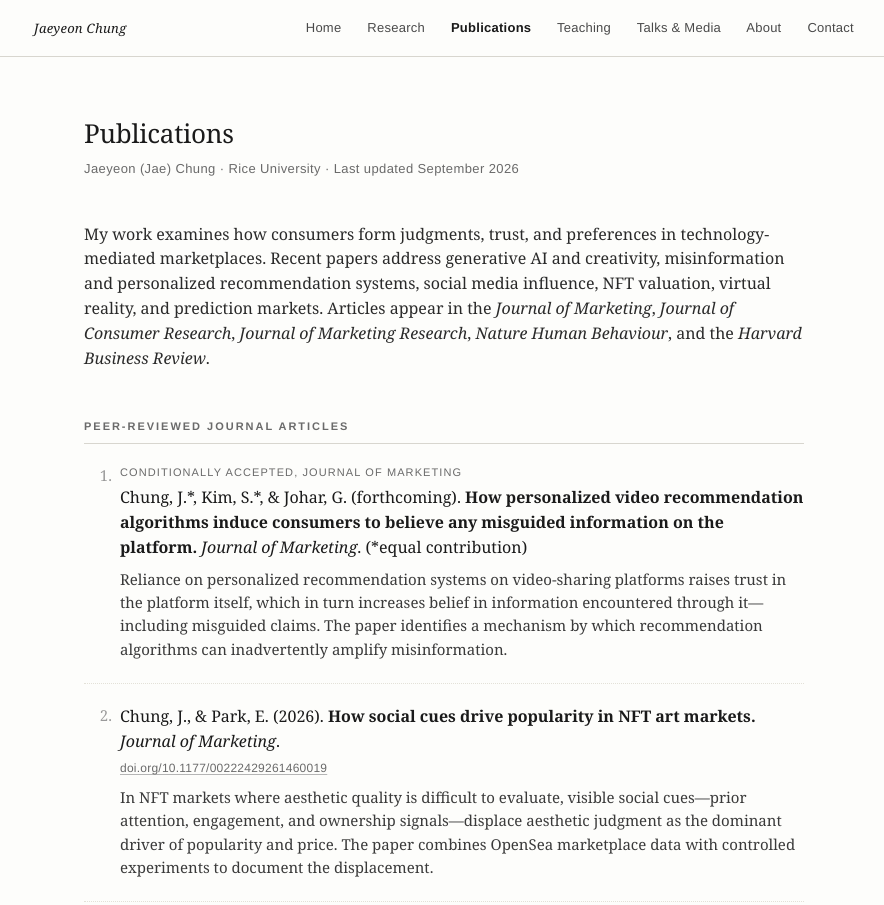
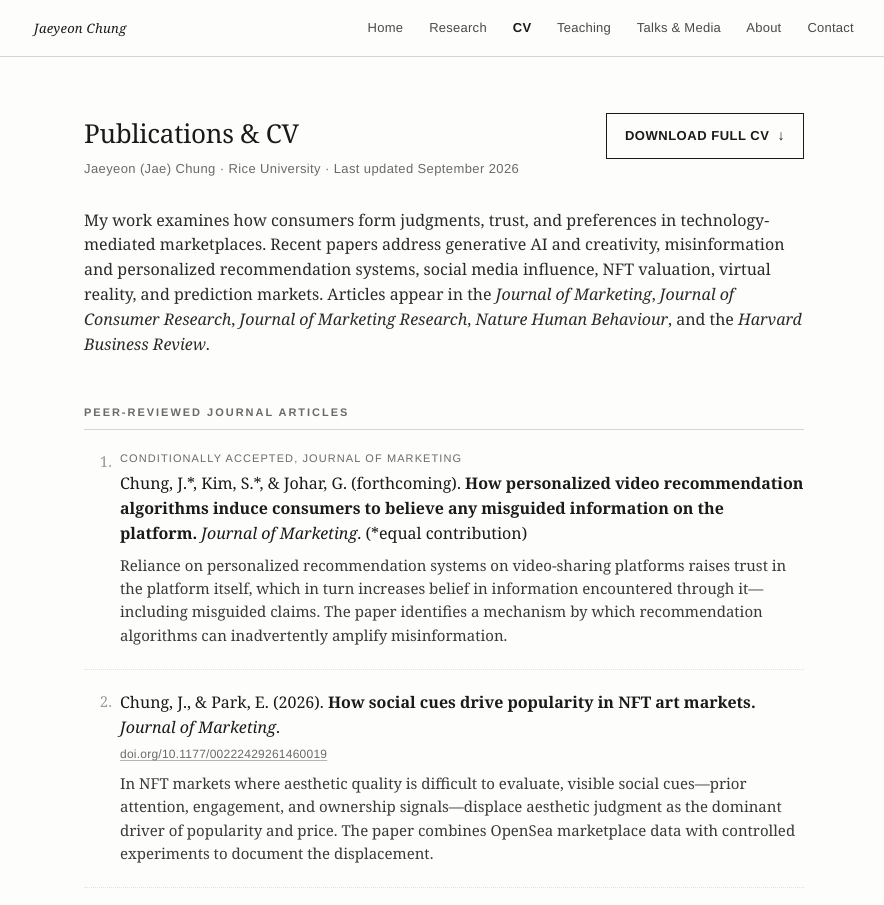
Before and after one commit to blessingmay1/jaechung, a plain HTML site: page publications.html in a window 1280 px wide. Shown: the top 905 px of the page, without its empty margins (196-1080 px from the left). Drawn offline with Linux system fonts and the light colour scheme.

Commit message:
Update publications.html

```diff
--- a/publications.html
+++ b/publications.html
@@ -44,6 +44,14 @@
     margin: 0 auto;
     padding: 56px 40px 72px;
   }
+  .page-head {
+    display: flex;
+    justify-content: space-between;
+    align-items: flex-start;
+    gap: 24px;
+    margin-bottom: 28px;
+  }
+  .page-head .title-block { flex: 1; }
   h1 {
     font-size: 26px;
     font-weight: normal;
@@ -54,9 +62,31 @@
     font-family: Helvetica, Arial, sans-serif;
     font-size: 13px;
     color: #6a6a6a;
-    margin-bottom: 42px;
     letter-spacing: 0.03em;
   }
+  .cv-download {
+    display: inline-flex;
+    align-items: center;
+    gap: 8px;
+    font-family: Helvetica, Arial, sans-serif;
+    font-size: 13px;
+    font-weight: 600;
+    color: #1a1a1a;
+    background: #fdfdfb;
+    border: 1.5px solid #1a1a1a;
+    padding: 11px 18px;
+    text-decoration: none;
+    letter-spacing: 0.04em;
+    text-transform: uppercase;
+    white-space: nowrap;
+    transition: all 0.15s ease;
+  }
+  .cv-download:hover {
+    background: #1a1a1a;
+    color: #fdfdfb;
+    text-decoration: none;
+  }
+  .cv-download .arrow { font-size: 14px; }
   .intro {
     font-size: 16px;
     color: #2a2a2a;
@@ -145,6 +175,8 @@
     nav a { margin-right: 14px; font-size: 12px; }
     main { padding: 36px 20px 48px; }
     h1 { font-size: 23px; }
+    .page-head { flex-direction: column; align-items: stretch; gap: 16px; }
+    .cv-download { align-self: flex-start; }
   }
 </style>
 </head>
@@ -156,7 +188,7 @@
     <div>
       <a href="https://jaechung.org/">Home</a>
       <a href="https://jaechung.org/research">Research</a>
-      <a href="https://jaechung.org/publications" class="here">Publications</a>
+      <a href="https://jaechung.org/publications" class="here">CV</a>
       <a href="https://jaechung.org/teaching">Teaching</a>
       <a href="https://jaechung.org/highlights">Talks &amp; Media</a>
       <a href="https://jaechung.org/about">About</a>
@@ -167,8 +199,15 @@
 
 <main>
 
-<h1>Publications</h1>
-<div class="sub">Jaeyeon (Jae) Chung &middot; Rice University &middot; Last updated September 2026</div>
+<div class="page-head">
+  <div class="title-block">
+    <h1>Publications &amp; CV</h1>
+    <div class="sub">Jaeyeon (Jae) Chung &middot; Rice University &middot; Last updated September 2026</div>
+  </div>
+  <a class="cv-download" href="https://jaechung.org/assets/Jaeyeon_Chung_CV.pdf" target="_blank" rel="noopener">
+    Download Full CV <span class="arrow">↓</span>
+  </a>
+</div>
 
 <p class="intro">
   My work examines how consumers form judgments, trust, and preferences in technology-mediated marketplaces. Recent papers address generative AI and creativity, misinformation and personalized recommendation systems, social media influence, NFT valuation, virtual reality, and prediction markets. Articles appear in the <em>Journal of Marketing</em>, <em>Journal of Consumer Research</em>, <em>Journal of Marketing Research</em>, <em>Nature Human Behaviour</em>, and the <em>Harvard Business Review</em>.
@@ -203,6 +242,9 @@
       Lee, B.*, &amp; Chung, J.* (2025). <span class="title">Reply to: ChatGPT decreases idea diversity in brainstorming.</span> <span class="venue">Nature Human Behaviour</span>. (*equal contribution)
     </div>
     <div class="note"><a href="https://doi.org/10.1038/s41562-025-02195-5">doi.org/10.1038/s41562-025-02195-5</a></div>
+    <div class="summary">
+      An engaged scholarly exchange on what creativity actually means. We argue that idea diversity and creative-thinking output are two distinct constructs: ChatGPT may reduce the raw count of unique ideas in brainstorming, but it can simultaneously enhance the coherence and usability of the ideas that remain—which is a different, and arguably more important, measure of creative capacity.
+    </div>
   </li>
 
   <li>
@@ -354,7 +396,7 @@
 </p>
 
 <p class="cvlink">
-  A complete record of conference presentations, invited talks, teaching, and service is available in the <a href="https://jaechung.org/assets/Jaeyeon_Chung_CV.pdf">full CV (PDF)</a>.
+  Prefer the traditional format? <a href="https://jaechung.org/assets/Jaeyeon_Chung_CV.pdf">Download the full CV (PDF)</a> for a complete record including every conference presentation, invited talk, teaching, and service.
 </p>
 
 </main>
```
